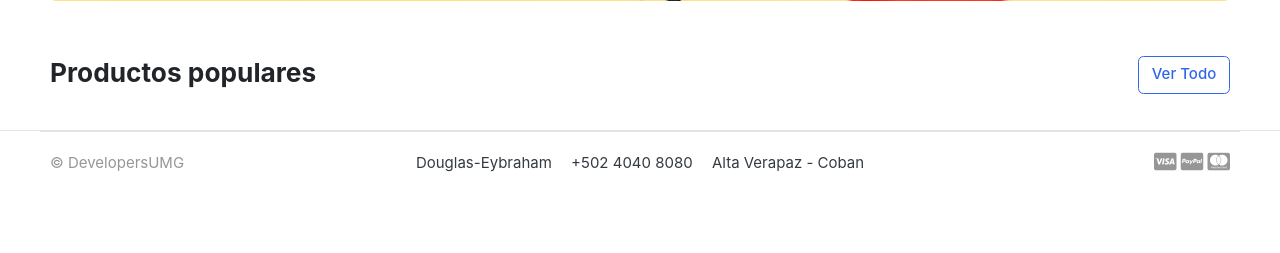
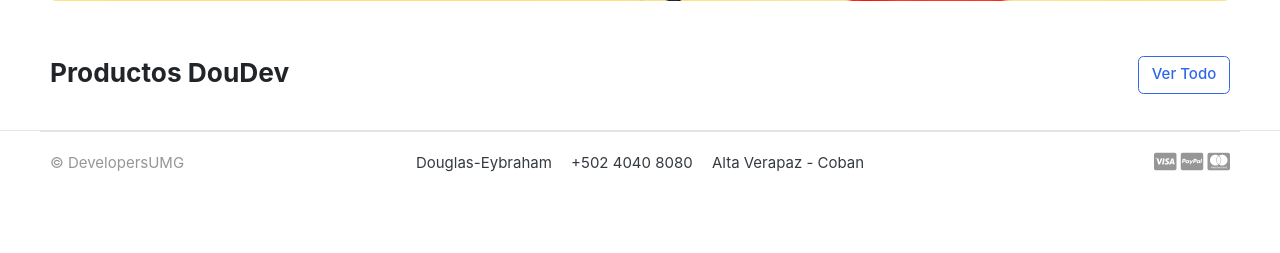
Before and after one commit to dou-dev/ecommerce-django, a Django app: page / in a window 1280 px wide. Shown: the part 432-685 px from the top of the page. Run offline with Django 4.2, Linux system fonts and the light colour scheme; data that the repository does not hold is empty; some web fonts are replaced.

Commit message:
este es un segundo commit

```diff
--- a/templates/home.html
+++ b/templates/home.html
@@ -21,7 +21,7 @@
 
 <header class="section-heading">
 	<a href="{% url 'store' %}" class="btn btn-outline-primary float-right">Ver Todo</a>
-	<h3 class="section-title">Productos populares</h3>
+	<h3 class="section-title">Productos DouDev</h3>
 </header><!-- sect-heading -->
 
 
```
